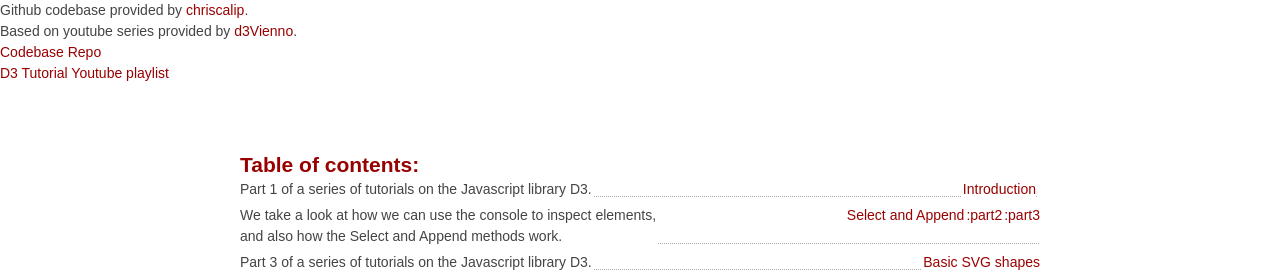
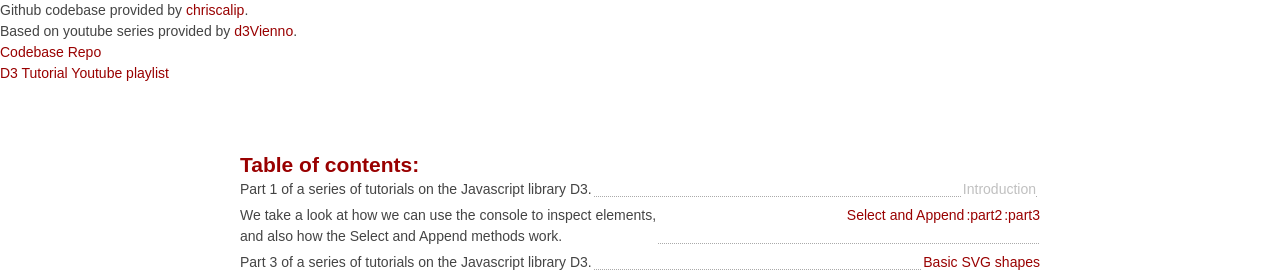
Before and after one commit to chriscalip/d3.js.tutorials, a plain HTML site: page index.html in a window 1280 px wide. Shown: the top 272 px of the page. Drawn offline with Linux system fonts and the light colour scheme.

Commit message:
#3 disabled part 1 introduction

```diff
--- a/index.html
+++ b/index.html
@@ -17,7 +17,7 @@
   <h2> Table of contents: </h2>
 <ol id="toc">
   <li>
-    <a href="1.html">Introduction</a>
+    <a id="disabled" href="/" onclick="return false;" color="grey">Introduction</a>
     <span>Part 1 of a series of tutorials on the Javascript library D3.</span>
   </li>
   <li>
--- a/main.css
+++ b/main.css
@@ -18,6 +18,10 @@ body {
 }
 #desc {
 	text-align: left;
+}
+
+#disabled {
+	color: #C0C0C0;
 }
 
 /* Font styles */
```
